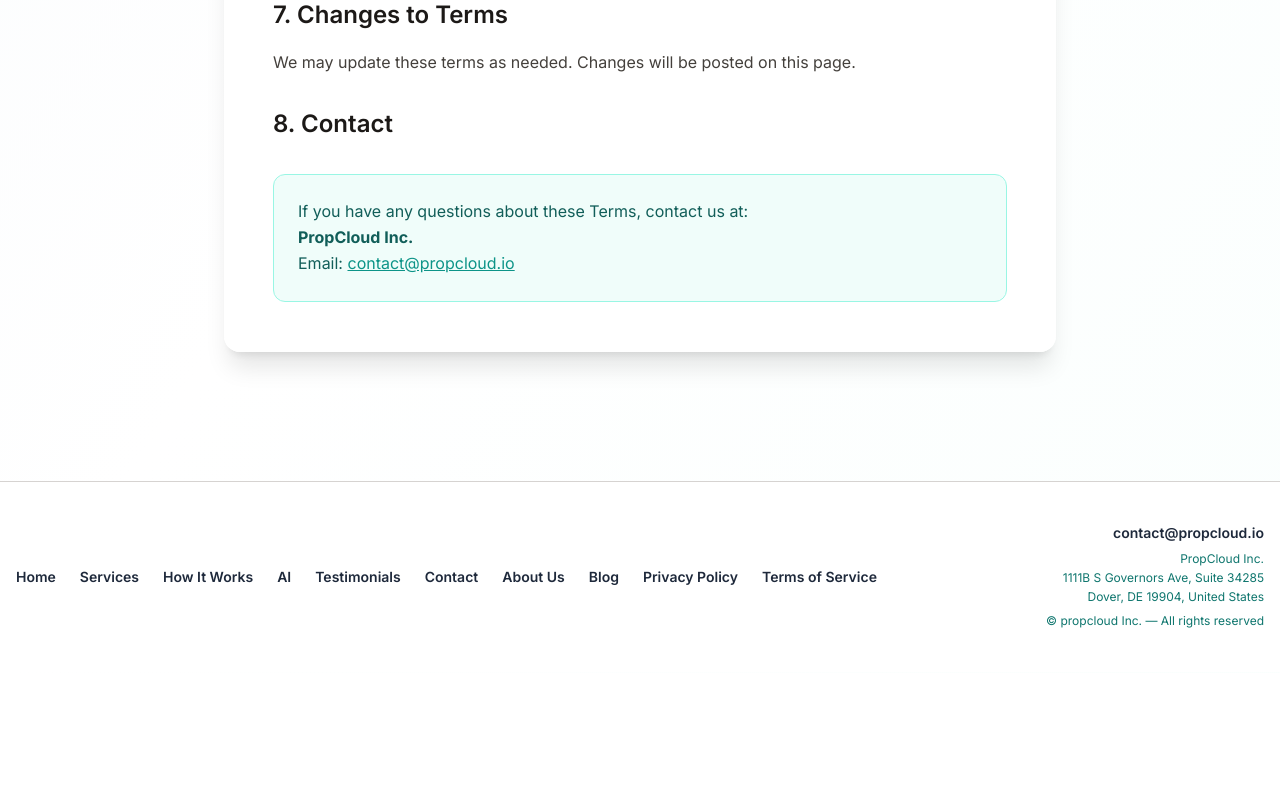
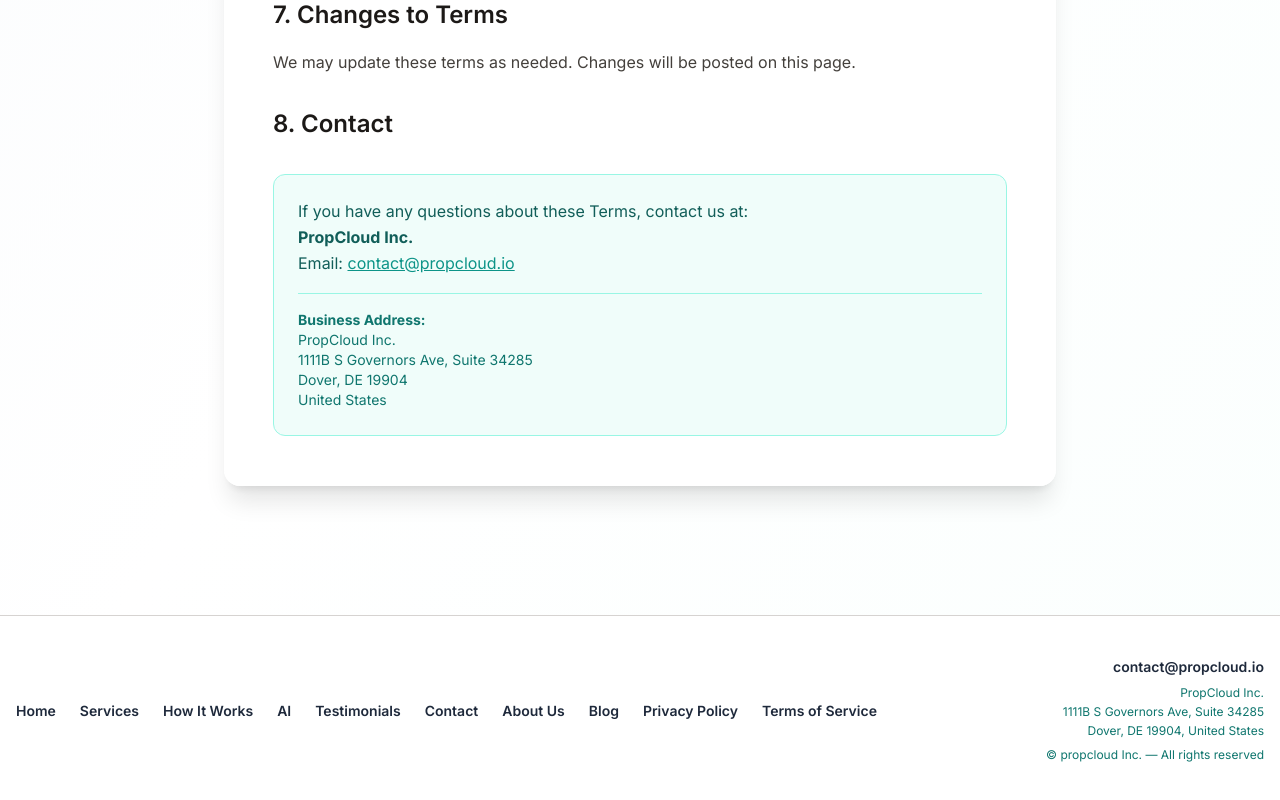
Before and after one commit to propcloud-io/propcloud-future-web, a React (Vite) app: page /terms-of-service in a window 1280 px wide. Shown: the part 1262-2062 px from the top of the page. Before the commit the page ends 1935 px from the top, so only its background shows below. Built offline with nearby package versions, Linux system fonts and the light colour scheme.

Commit message:
Add business address to Terms of Service
Adds the business address to the end of the Terms of Service page for added visibility.

```diff
--- a/src/pages/TermsOfService.tsx
+++ b/src/pages/TermsOfService.tsx
@@ -79,6 +79,16 @@ export default function TermsOfService() {
                   <strong>PropCloud Inc.</strong><br />
                   Email: <a href="mailto:contact@propcloud.io" className="text-teal-600 hover:text-teal-700 underline">contact@propcloud.io</a>
                 </p>
+
+                <div className="mt-4 pt-4 border-t border-teal-200">
+                  <p className="text-teal-700 text-sm">
+                    <strong>Business Address:</strong><br />
+                    PropCloud Inc.<br />
+                    1111B S Governors Ave, Suite 34285<br />
+                    Dover, DE 19904<br />
+                    United States
+                  </p>
+                </div>
               </div>
             </div>
           </div>
```
